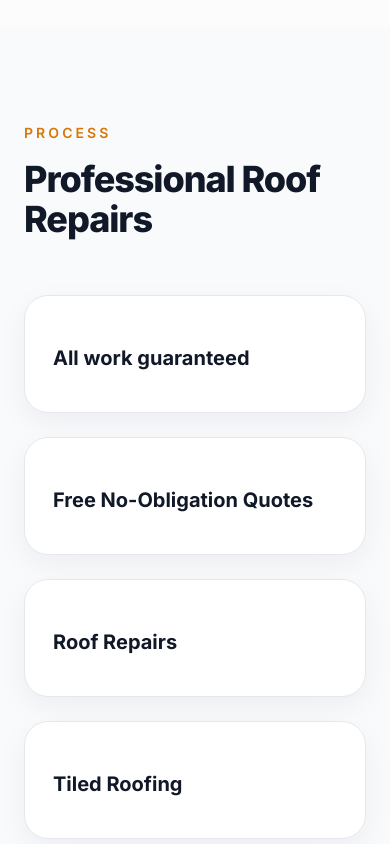
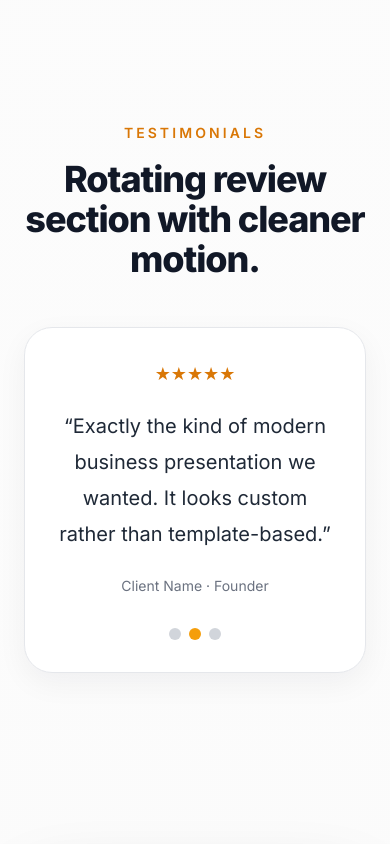
Before and after one commit to djrizzz88/tiktok.github.io, a plain HTML site: page index.html in a window 390 px wide. Shown: the part 4860-5704 px from the top of the page. Drawn offline with nearby package versions, Linux system fonts and the light colour scheme.

Commit message:
Update index.html

```diff
--- a/index.html
+++ b/index.html
@@ -282,7 +282,6 @@
           <nav class="hidden md:flex items-center gap-8 text-sm text-gray-700">
             <a href="#services" class="nav-link">Services</a>
             <a href="#work" class="nav-link">Work</a>
-            <a href="#process" class="nav-link">Process</a>
             <a href="#reviews" class="nav-link">Reviews</a>
             <a href="#contact" class="nav-link">Contact</a>
           </nav>
@@ -453,36 +452,7 @@
         </div>
       </section>
 
-      <section id="process" class="py-24 md:py-28 bg-[var(--bg-soft)]">
-        <div class="max-w-7xl mx-auto px-6 lg:px-8">
-          <div class="max-w-2xl reveal">
-            <div class="text-sm uppercase tracking-[0.22em] text-amber-600 font-semibold">Process</div>
-            <h2 class="section-title mt-4 text-4xl md:text-6xl font-extrabold">Professional Roof Repairs</h2>
-          </div>
-          <div class="mt-14 grid md:grid-cols-2 xl:grid-cols-4 gap-6">
-            <div class="soft-card rounded-3xl p-7 reveal">
-              <div class="text-amber-600 text-sm font-bold tracking-[0.2em]"></div>
-              <h3 class="mt-5 text-xl font-bold">All work guaranteed</h3>
-              <p class="mt-3 text-gray-600 leading-7"></p>
-            </div>
-            <div class="soft-card rounded-3xl p-7 reveal">
-              <div class="text-amber-600 text-sm font-bold tracking-[0.2em]"></div>
-              <h3 class="mt-5 text-xl font-bold">Free No-Obligation Quotes</h3>
-              <p class="mt-3 text-gray-600 leading-7"></p>
-            </div>
-            <div class="soft-card rounded-3xl p-7 reveal">
-              <div class="text-amber-600 text-sm font-bold tracking-[0.2em]"></div>
-              <h3 class="mt-5 text-xl font-bold">Roof Repairs</h3>
-              <p class="mt-3 text-gray-600 leading-7"></p>
-            </div>
-            <div class="soft-card rounded-3xl p-7 reveal">
-              <div class="text-amber-600 text-sm font-bold tracking-[0.2em]"></div>
-              <h3 class="mt-5 text-xl font-bold">Tiled Roofing</h3>
-              <p class="mt-3 text-gray-600 leading-7"></p>
-            </div>
-          </div>
-        </div>
-      </section>
+
 
       <section id="reviews" class="py-24 md:py-28">
         <div class="max-w-5xl mx-auto px-6 lg:px-8">
```
